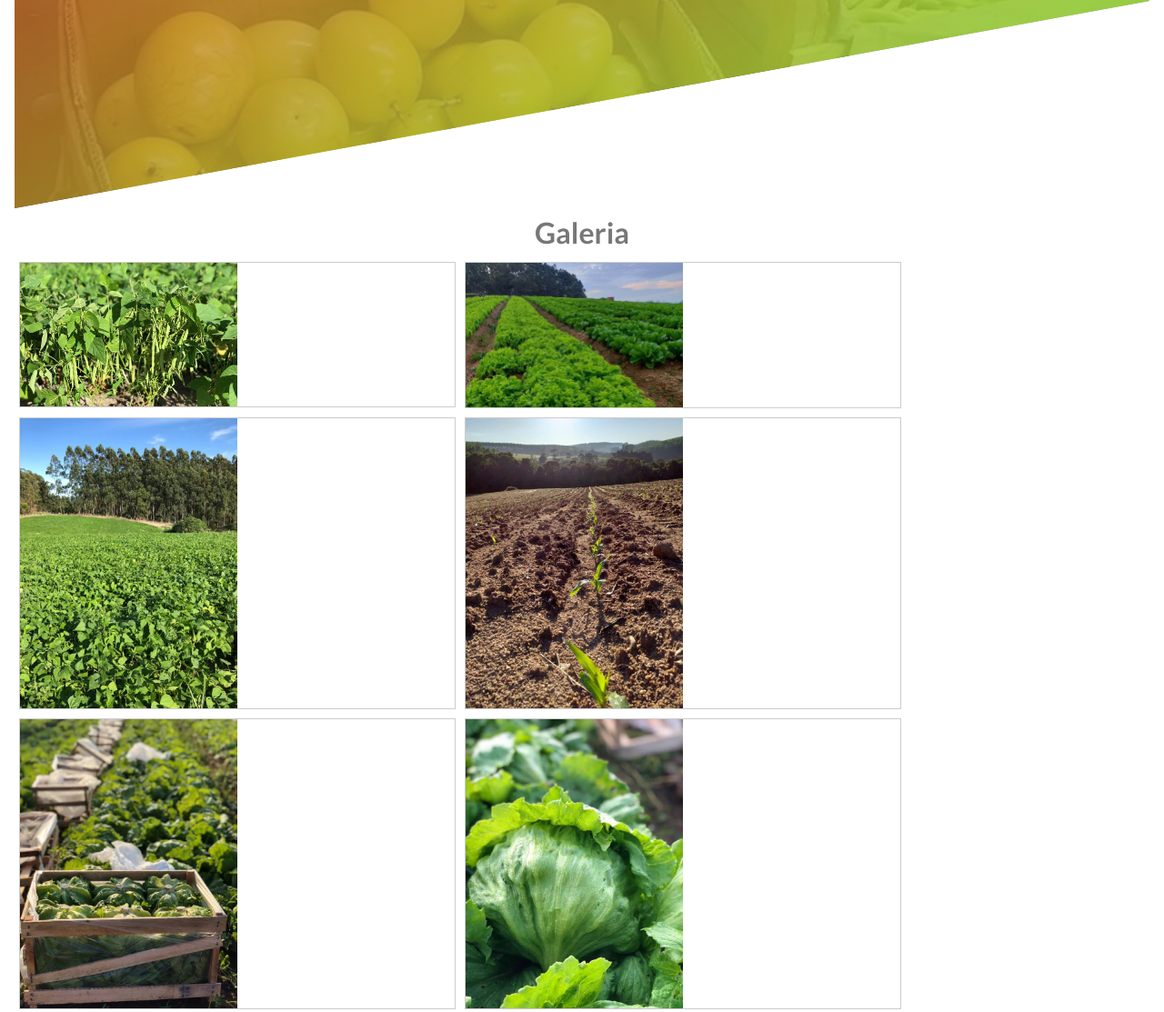
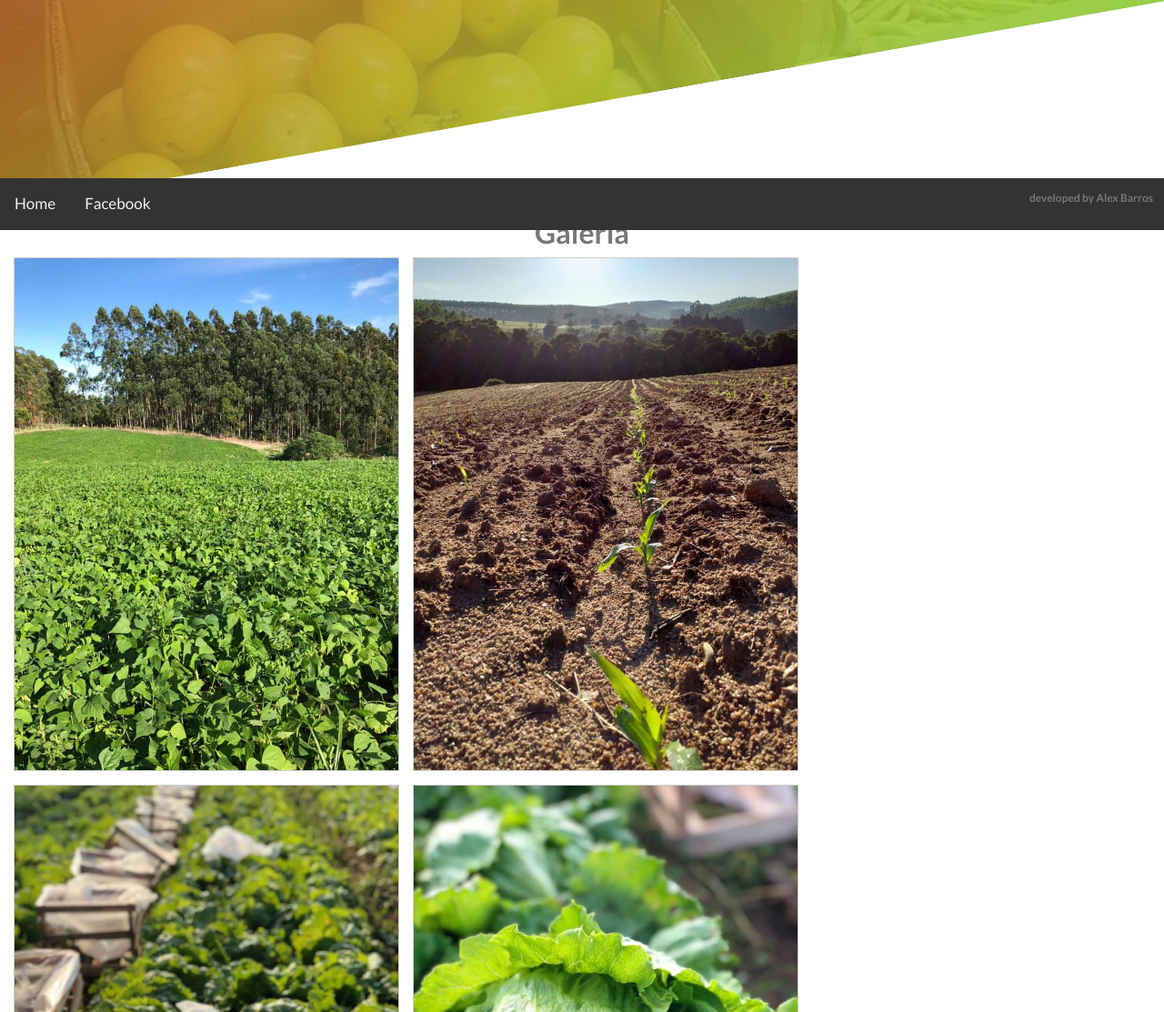
Before and after one commit to AlexBarroSS/github.io, a plain HTML site: page index.html in a window 1280 px wide. Shown: the part 547-1660 px from the top of the page at 91% size. Drawn offline with Linux system fonts and the light colour scheme.

Commit message:
galeria
ok

```diff
--- a/index.html
+++ b/index.html
@@ -10,7 +10,12 @@
         <link rel="stylesheet" href="./layout.css">
         <title>Dias e Cruz Hortfrut</title>
     </head>
-    <body id="fundo">
+    <body id="titulo">
+    <div class="navbar">
+        <a href="#titulo">Home</a>
+        <a href="https://www.facebook.com/Dias-e-Cruz-Hortfrut-729705067207597/">Facebook</a>
+        <h3 class="right" href="#titulo">developed by Alex Barros</h3>
+    </div>
         <header class="header">
             <div class="header__text-box">
                 <h1 class="heading-primary">
@@ -22,18 +27,6 @@
         <!-- Container for the image gallery -->
 
         <h2>Galeria</h2>
-
-        <div class="gallery">
-            <a target="_blank" href="./assets/feijao001.jpg">
-                <img src="./assets/feijao001.jpg" alt="Cinque Terre" width="1200" height="800">
-            </a>
-        </div>
-
-        <div class="gallery">
-            <a target="_blank" href="./assets/horta001.jpg">
-                <img src="./assets/horta001.jpg" alt="Cinque Terre" width="1200" height="800">
-            </a>
-        </div>
 
         <div class="gallery">
             <a target="_blank" href="./assets/feijao003.jpg">
@@ -91,5 +84,17 @@
             </a>
         </div>
 
+
+        <div class="gallery">
+            <a target="_blank" href="./assets/feijao001.jpg">
+                <img src="./assets/feijao001.jpg" alt="Cinque Terre" width="1200" height="800">
+            </a>
+        </div>
+
+        <div class="gallery">
+            <a target="_blank" href="./assets/horta001.jpg">
+                <img src="./assets/horta001.jpg" alt="Cinque Terre" width="1200" height="800">
+            </a>
+        </div>
     </body>
 </html>
--- a/layout.css
+++ b/layout.css
@@ -14,11 +14,18 @@ Medium green: #55c57a
 Dark green: #28b485
 
 */
+h3{
+    text-align: right;
+    padding: 1.5rem;
+    font-size: 1.5rem;
+}
+
 div.gallery {
-    margin: 5px;
+    margin-left: 15px;
+    margin-bottom: 15px;
     border: 1px solid #ccc;
     float: left;
-    width: 60rem;
+    width: 53rem;
   }
 
   div.gallery:hover {
@@ -26,10 +33,7 @@ div.gallery {
   }
 
   div.gallery img {
-    display: block;
-    margin-left: auto;
-    margin-right: auto;
-    width: 50%;
+    width: 100%;
     height: auto;
   }
 
@@ -60,7 +64,7 @@ body {
   line-height: 1.7;
   color: #777;
   box-sizing: border-box;
-  padding: 2rem;
+  padding: 2rem 0rem 2rem 0rem;
 }
 
 img {
@@ -245,3 +249,33 @@ img {
 .btn-animated {
   animation: moveInBottom .5s ease-out .75s;
   animation-fill-mode: backwards; }
+
+  .navbar {
+    overflow: hidden;
+    background-color: #333;
+    position: fixed;
+    bottom: 0;
+    width: 100%;
+    z-index: 99;
+  }
+
+  .navbar a {
+    float: left;
+    display: block;
+    color: #f2f2f2;
+    text-align: center;
+    padding: 14px 16px;
+    text-decoration: none;
+    font-size: 17px;
+  }
+
+  .navbar a:hover {
+    background: #ddd;
+    color: black;
+  }
+
+  .main {
+    padding: 16px;
+    margin-bottom: 30px;
+    height: 1500px; /* Used in this example to enable scrolling */
+  }
```
